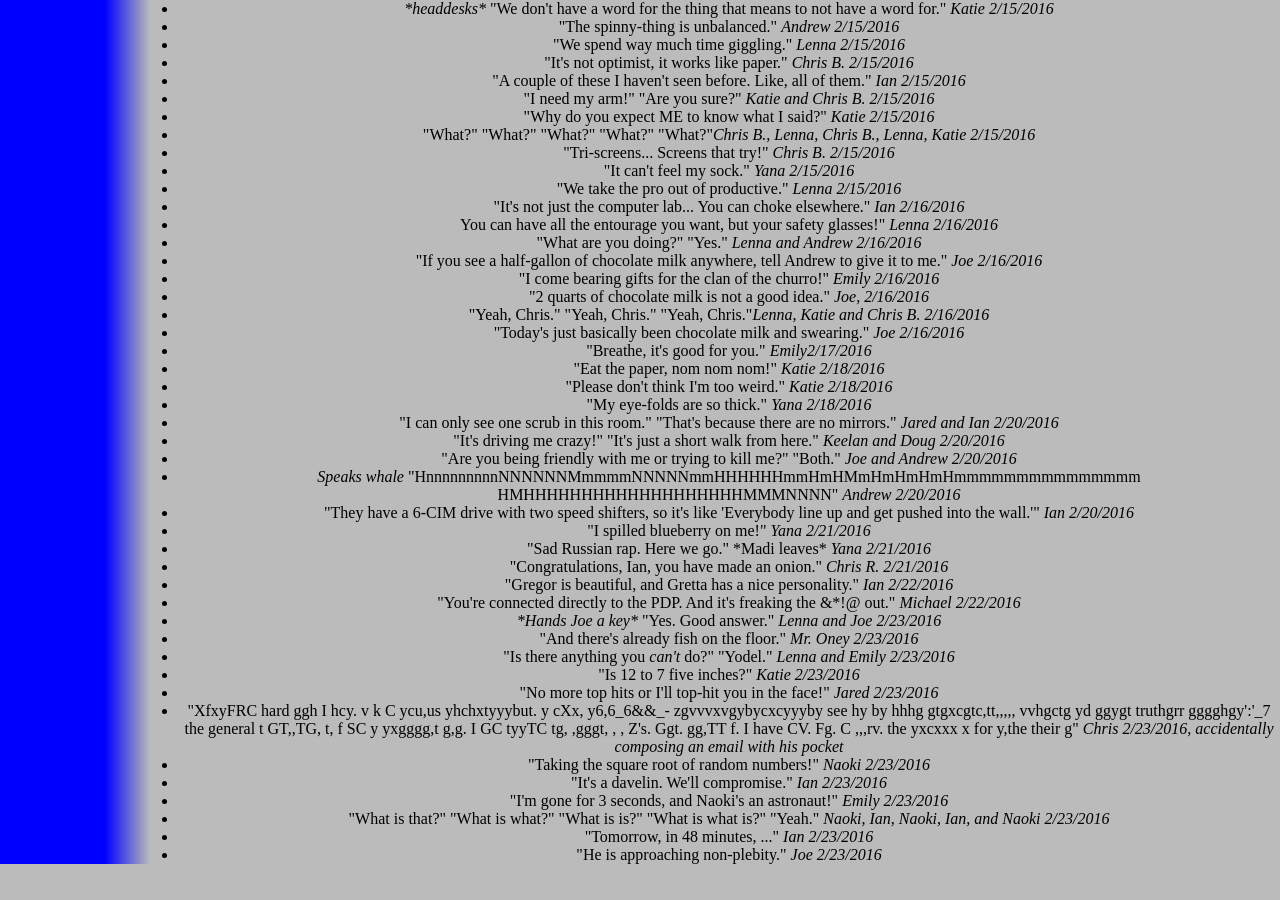
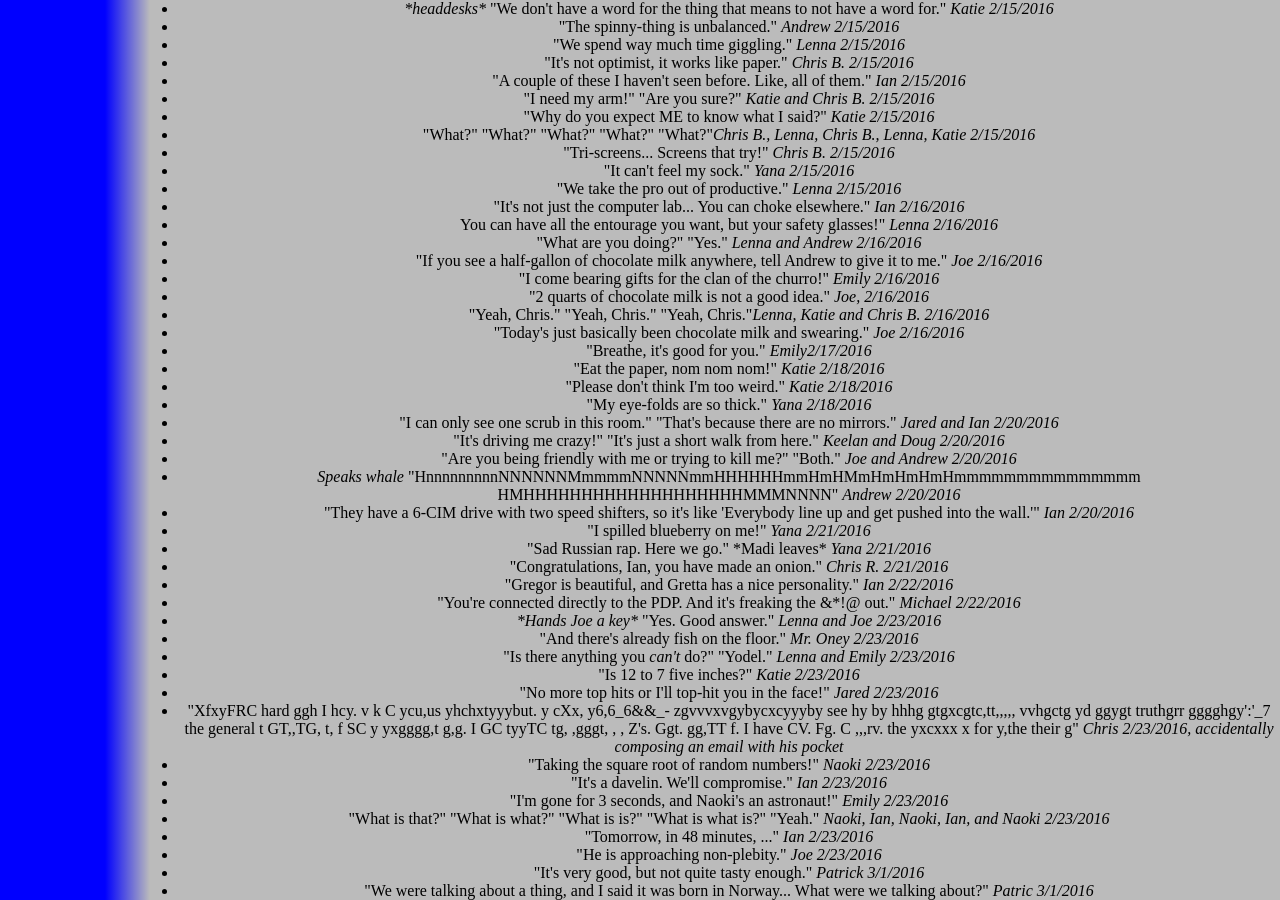
Before and after one commit to katiebugmoon/FRC4131.github.io, a Jekyll site: the page built from media/2016/quotes.html, in a window 1280 px wide and 900 px high, scrolled down 916 px. Built offline with Jekyll 4.4.1, drawn with Linux system fonts in a browser that asks for light colours; nearby versions of some CDN libraries; before the commit the page ends 1780 px from its top, so only the background shows below that.

Commit message:
Update quotes.html

```diff
--- a/media/2016/quotes.html
+++ b/media/2016/quotes.html
@@ -82,7 +82,7 @@ title: Build Season 2016 Quotes
 	<li>"Congratulations, Ian, you have made an onion." <i>Chris R. 2/21/2016</i></li>
 	<li>"Gregor is beautiful, and Gretta has a nice personality." <i>Ian 2/22/2016</i></li>
 	<li>"You're connected directly to the PDP. And it's freaking the &*!@ out." <i>Michael 2/22/2016</i></li>
-	<li><i>*Hands Joe a key* </i>"Yes. Good answer." <i>Lenna and Joe 2/23/2016</i></li>
+	<li><i>*Hands Joe a key*</i> "Yes. Good answer." <i>Lenna and Joe 2/23/2016</i></li>
 	<li>"And there's already fish on the floor." <i>Mr. Oney 2/23/2016</i></li>
 	<li>"Is there anything you <i>can't</i> do?" "Yodel." <i>Lenna and Emily 2/23/2016</i></li>
 	<li>"Is 12 to 7 five inches?" <i>Katie 2/23/2016</i></li>
@@ -94,4 +94,6 @@ title: Build Season 2016 Quotes
 	<li>"What is that?" "What is what?" "What is is?" "What is what is?" "Yeah." <i>Naoki, Ian, Naoki, Ian, and Naoki 2/23/2016</i></li>
 	<li>"Tomorrow, in 48 minutes, ..." <i>Ian 2/23/2016</i></li>
 	<li>"He is approaching non-plebity." <i>Joe 2/23/2016</i></li>
+	<li>"It's very good, but not quite tasty enough." <i>Patrick 3/1/2016</i></li>
+	<li>"We were talking about a thing, and I said it was born in Norway... What were we talking about?" <i>Patric 3/1/2016</i></li>
 </ul><center>
```
